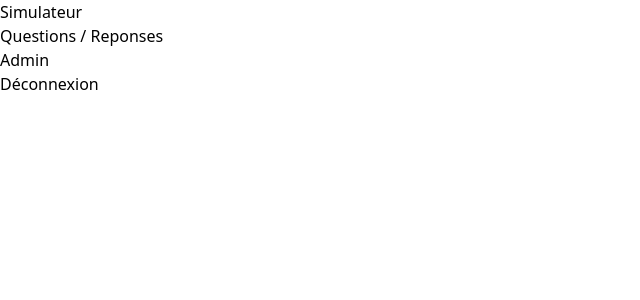
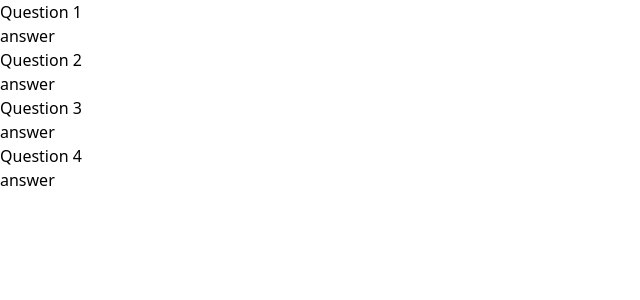
Before and after one commit to jbeillevert/hackathon-emmaus-connect, a React (Vite) app in the folder Frontend/: page /dashboard/faq in a window 1280 px wide. Shown: the top 300 px of the page, without its empty margins (0-640 px from the left). Built offline with nearby package versions, Linux system fonts and the light colour scheme.

Commit message:
accordion en cours

```diff
--- a/Frontend/src/02.navigation/Router.jsx
+++ b/Frontend/src/02.navigation/Router.jsx
@@ -1,6 +1,6 @@
 import { Routes, Route } from "react-router-dom";
 import Simulator from "../03.globals/01.Pages/Simulator";
-// import Faq from "../03.globals/01.Pages/Faq";
+import Faq from "../03.globals/01.Pages/Faq";
 import Admin from "../03.globals/01.Pages/Admin";
 import LoginForm from "../03.globals/01.Pages//LoginForm";
 
@@ -8,7 +8,7 @@ function Router() {
     return (
         <Routes>
             <Route path="/" element={<Simulator />} />
-            {/* <Route path="dashboard/faq" element={<Faq />} /> */}
+            <Route path="dashboard/faq" element={<Faq />} />
             <Route path="dashboard/admin" element={<Admin />} />
             <Route path="dashboard/login" element={<LoginForm />} />
         </Routes>
--- /dev/null
+++ b/Frontend/src/03.globals/01.Pages/Faq.jsx
@@ -0,0 +1,48 @@
+import React from 'react';
+
+const Faq = () => {
+
+  const data = [
+    {
+      question: "Question 1",
+      answer: "answer"
+    },
+    {
+      question: "Question 2",
+      answer: "answer"
+    },
+    {
+      question: "Question 3",
+      answer: "answer"
+    },
+    {
+      question: "Question 4",
+      answer: "answer"
+    },
+  ]
+
+
+
+  console.log(data)
+
+  return (
+    <div className="accordion-container w-full h-full">
+      <div className="accordion w-fit h-60">
+        {data.map((item, i) => (
+          <div className="item">
+            <div className="title">
+              <h3>{item.question}</h3>
+            </div>
+            <div className="content">{item.answer}</div>
+          </div>
+        ))}
+      </div>
+
+    </div>
+
+
+  );
+};
+
+
+export default Faq;
--- a/Frontend/src/03.globals/03.Components/MenuDashboard.jsx
+++ b/Frontend/src/03.globals/03.Components/MenuDashboard.jsx
@@ -8,7 +8,7 @@ const MenuDashboard = () => {
 
 
         <div className='flex justify-start h-screen top-0 left-0 bg-gradient-to-br from-teal-900 to-teal-700
-        w-[280px]'>
+        w-[280px] fixed'>
             <div id='menudashboxcontent' className='flex flex-col h-full justify-between py-10 pl-10'>
                 <div className=''>
 
--- a/Frontend/src/App.jsx
+++ b/Frontend/src/App.jsx
@@ -11,8 +11,8 @@ import MenuDashboard from "./03.globals/03.Components/MenuDashboard"
 function App() {
   return (
 
-    <div className="flex m-auto min-h-screen bg-stone-200">
-      <MenuDashboard />
+    <div className="flex min-h-screen bg-stone-200">
+      {/* <MenuDashboard /> */}
       <Router />
     </div>
   )
```
